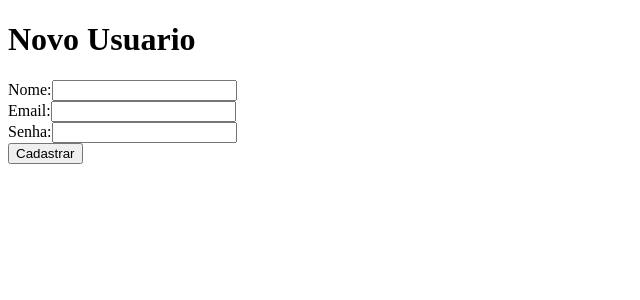
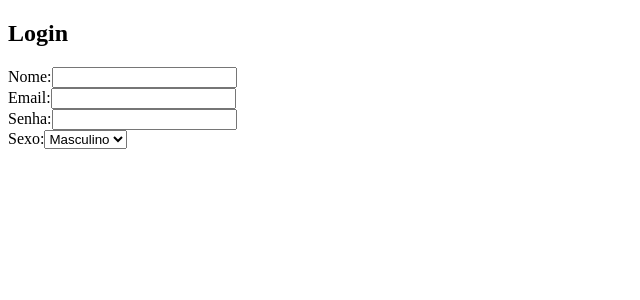
Before and after one commit to MHPontes/reactjs-inicio, a React (Create React App) app: page / in a window 1280 px wide. Shown: the top 300 px of the page, without its empty margins (0-640 px from the left). Built offline with nearby package versions, Linux system fonts and the light colour scheme.

Commit message:
Manipulando formularios pt2

```diff
--- a/src/App.js
+++ b/src/App.js
@@ -6,46 +6,48 @@
   constructor(props) {
     super(props);
     this.state = {
-      nome: '',
-      email: '',
-      senha: '',
+      form: {
+        nome: '',
+        email: '',
+        senha: '',
+        sexo: 'masculino'
+      }
     };
-    this.cadastrar = this.cadastrar.bind(this);
+
+    this.dadosForm = this.dadosForm.bind(this);
+
   }
 
-  cadastrar(e) {
-    const { nome, email, senha } = this.state;
+  dadosForm(e) {
+    let form = this.state.form;
+    form[e.target.name] = e.target.value;
+    this.setState({ form: form });
+  }
 
-    if (nome !== '' && email !== '' && senha !== '') {
-      alert(`Nome: ${nome} \nEmail: ${email} \nSenha: ${senha}`);
-    } else {
-      this.setState({ error: "Preencha todos os campos!" });
-    }
-
-    e.preventDefault();    //Evita que a página seja recarregada
-  }
 
   render() {
     return (
       <div>
-        <h1>Novo Usuario</h1>
-        {this.state.error && <p>{this.state.error}</p>}
-        <form onSubmit={this.cadastrar}>
+        <h2>Login</h2>
+
           <label>Nome:</label>
-          <input type="text" value={this.state.nome}
-            onChange={(e) => this.setState({ nome: e.target.value })} />
+          <input type="text" name="nome" value={this.state.form.nome}
+            onChange={this.dadosForm} />
           <br />
           <label>Email:</label>
-          <input type="email" value={this.state.email}
-            onChange={(e) => this.setState({ email: e.target.value })} />
+          <input type="email" name="email" value={this.state.form.email}
+            onChange={this.dadosForm} />
           <br />
           <label>Senha:</label>
-          <input type="password" value={this.state.senha}
-            onChange={(e) => this.setState({ senha: e.target.value })} />
+          <input type="password" name="senha" value={this.state.form.senha}
+            onChange={this.dadosForm} />
           <br />
-          <button type="submit">Cadastrar</button>
-        </form>
-
+          Sexo:
+          <select name="sexo" value={this.state.form.sexo}
+            onChange={this.dadosForm}>
+            <option value="masculino">Masculino</option>
+            <option value="feminino">Feminino</option>
+          </select>
 
       </div>
     );
```
